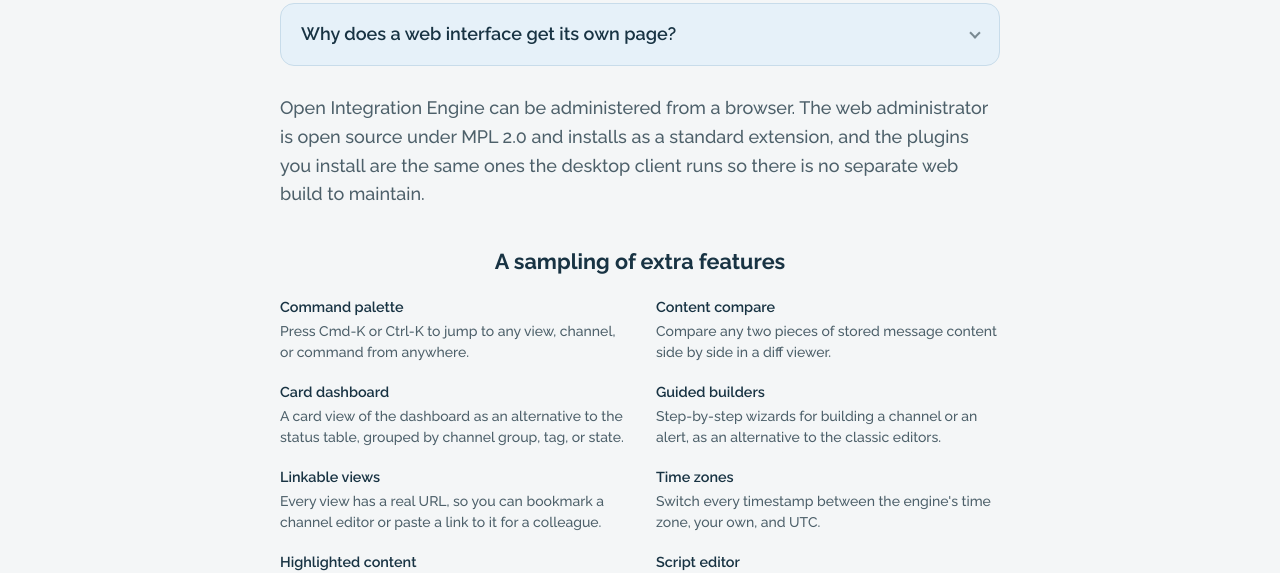
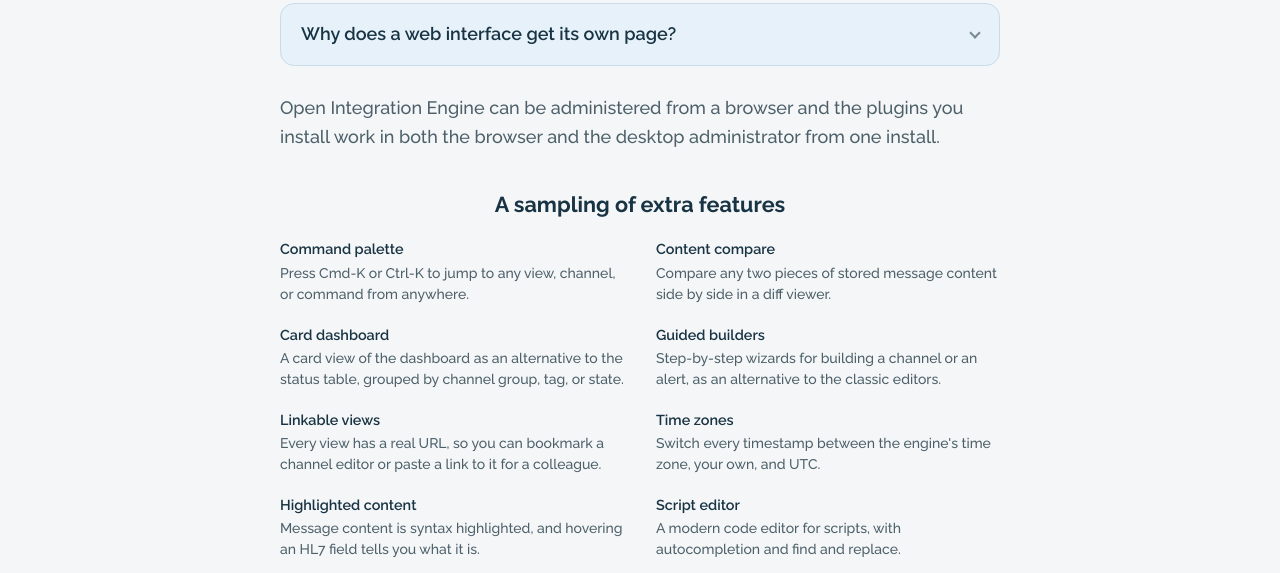
Before and after one commit to pacmano1/oie.org, an Astro site: page /web-administrator in a window 1280 px wide. Shown: the part 217-790 px from the top of the page. Built offline with nearby package versions, Linux system fonts and the light colour scheme; Astro itself is replaced by a stand-in of ours.

Commit message:
Reword the web administrator page lead (#22)

```diff
--- a/src/pages/web-administrator.astro
+++ b/src/pages/web-administrator.astro
@@ -54,9 +54,8 @@
     </details>
 
     <p class="page-lead">
-      Open Integration Engine can be administered from a browser. The web administrator is open
-      source under MPL 2.0 and installs as a standard extension, and the plugins you install are
-      the same ones the desktop client runs so there is no separate web build to maintain.
+      Open Integration Engine can be administered from a browser and the plugins you install work
+      in both the browser and the desktop administrator from one install.
     </p>
 
     <section class="more">
```
